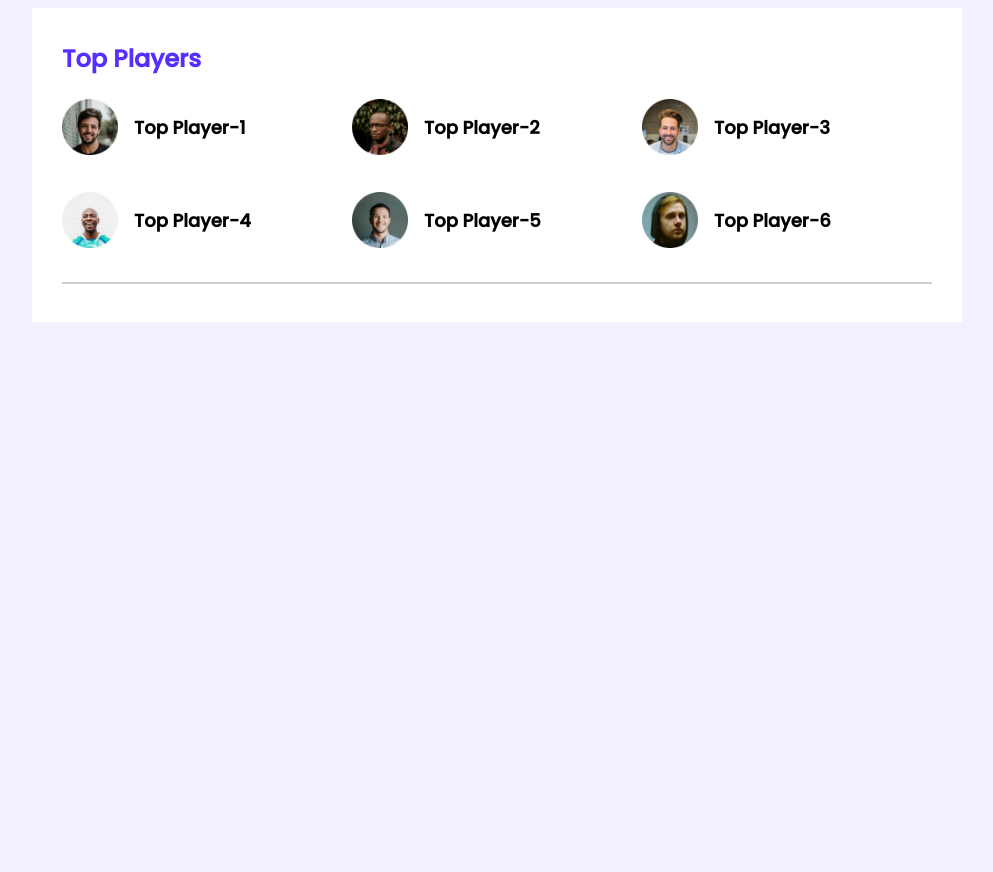
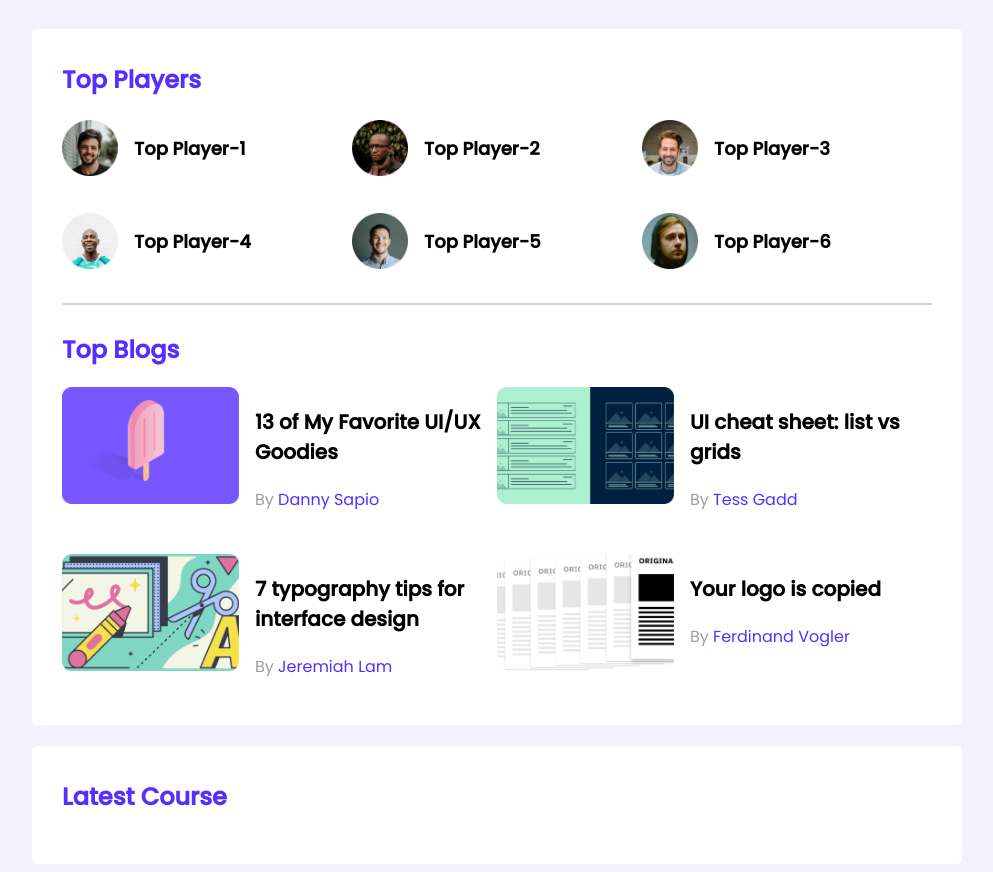
Before and after one commit to miraz-faruk/leader-board-css3, a plain HTML site: page index.html in a window 1280 px wide. Shown: the whole page, without its empty margins (143-1136 px from the left). Before the commit the page ends 800 px from the top, so only its background shows below. Drawn offline with Linux system fonts and the light colour scheme.

Commit message:
Added Latest Course section

```diff
--- a/index.html
+++ b/index.html
@@ -48,13 +48,53 @@
                     </div>
                 </div>
             </div>
+        <!-- Top player section end -->
             <hr>
+            <div class="top-blogs">
+                <h2 class="section-title">Top Blogs
+                </h2>
+                <div class="blogs">
+                    <article class="blog">
+                        <div class="thumbnail"><img src="images/blogs/blog-1.png" alt=""></div>
+                        <div class="blog-info">
+                            <h3 class="blog-title">13 of My Favorite UI/UX Goodies</h3>
+                            <p class="blog-author">By <a href="">Danny Sapio</a></p>
+                        </div>
+                    </article>
+                    <article class="blog">
+                        <div class="thumbnail"><img src="images/blogs/blog-2.png" alt=""></div>
+                        <div class="blog-info">
+                            <h3 class="blog-title">UI cheat sheet: list vs grids</h3>
+                            <p class="blog-author">By <a href="">Tess Gadd</a></p>
+                        </div>
+                    </article>
+                    <article class="blog">
+                        <div class="thumbnail"><img src="images/blogs/blog-3.png" alt=""></div>
+                        <div class="blog-info">
+                            <h3 class="blog-title">7 typography tips for interface design</h3>
+                            <p class="blog-author">By <a href="">Jeremiah Lam</a></p>
+                        </div>
+                    </article>
+                    <article class="blog">
+                        <div class="thumbnail"><img src="images/blogs/blog-4.png" alt=""></div>
+                        <div class="blog-info">
+                            <h3 class="blog-title">Your logo is copied</h3>
+                            <p class="blog-author">By <a href="">Ferdinand Vogler</a></p>
+                        </div>
+                    </article>
+                </div>
+            </div>
+        <!-- Top Blogs section end -->
         </section>
         <!-- Top player and top blog section end -->
+        <!-- Latest Course Section -->
+        <section class="container">
+            <h2 class="section-title">
+                Latest Course
+            </h2>
+        </section>
 
     </main>
-
-
 </body>
 
 </html>
--- a/styles/style.css
+++ b/styles/style.css
@@ -9,20 +9,27 @@ body {
 
 main {
     display: flex;
-    justify-content: center;
+    flex-direction: column;
+    align-items: center;
+
 }
 
 .container {
     background-color: #FFFFFF;
     width: 870px;
     padding: 30px;
+    margin-top: 21px;
+    border-radius: 5px;
 }
 
 hr {
     border: 1px solid #D1D1D1;
+    margin-bottom: 27px;
 }
 
 /* Top player and top blog section styles */
+
+/* Top player section styles start */
 .top-players {
     margin-bottom: 30px;
 }
@@ -53,3 +60,41 @@ hr {
     margin-left: 16px;
     font-size: 18px;
 }
+
+/* Top player section styles end */
+
+/* Top blog section styles start */
+
+.blogs {
+    display: grid;
+    grid-template-columns: repeat(2, 1fr);
+    grid-row-gap: 26px;
+}
+
+.blog {
+    display: flex;
+}
+
+.blog img {
+    width: 177px;
+    height: 117px;
+}
+
+.blog-info {
+    margin-left: 16px;
+}
+
+.blog-title {
+    font-size: 20px;
+}
+
+.blog-author {
+    color: #9F9F9F;
+    font-size: 16px;
+}
+
+.blog-author a {
+    text-decoration: none;
+    color: #562EFF;
+    font-size: 16px;
+}
```
